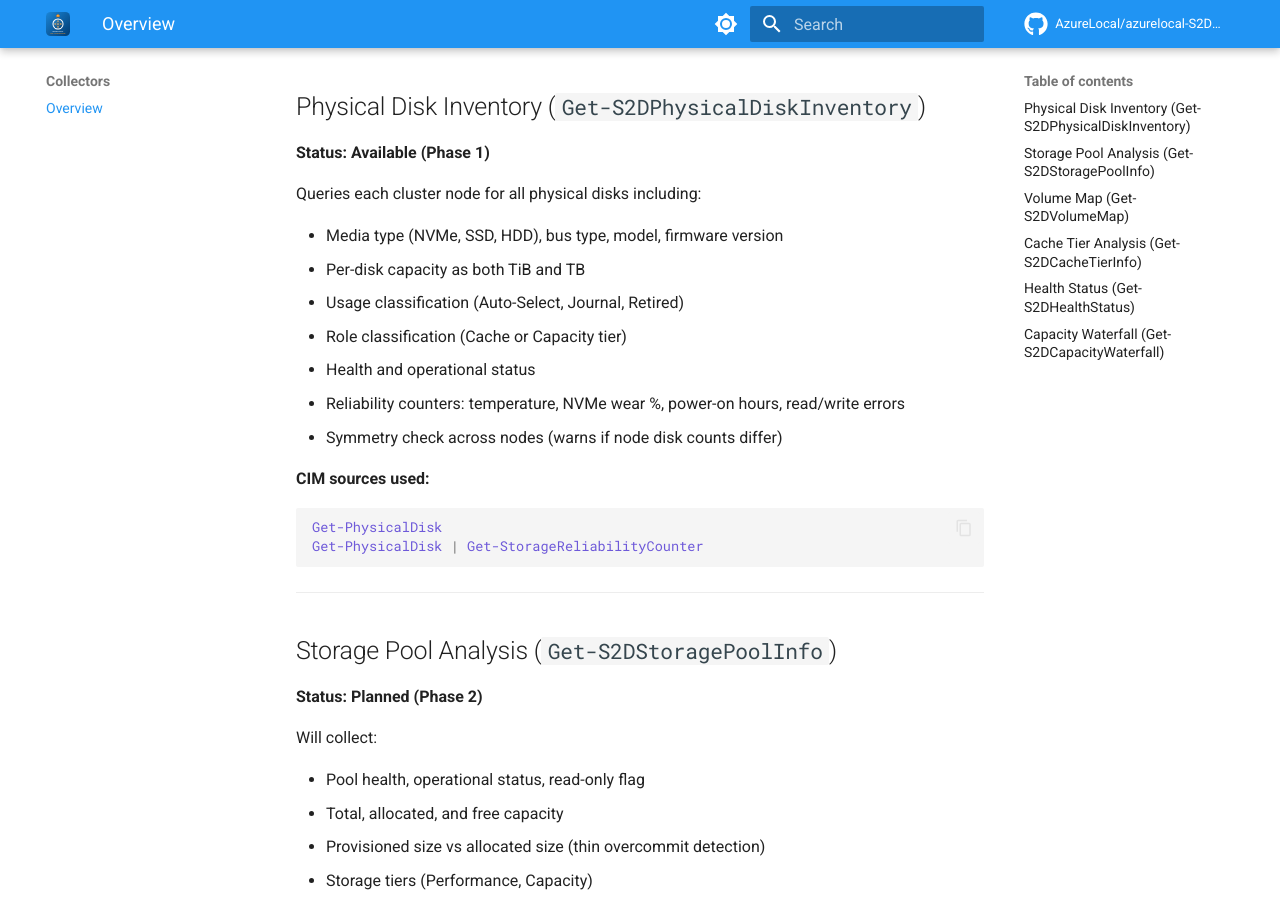
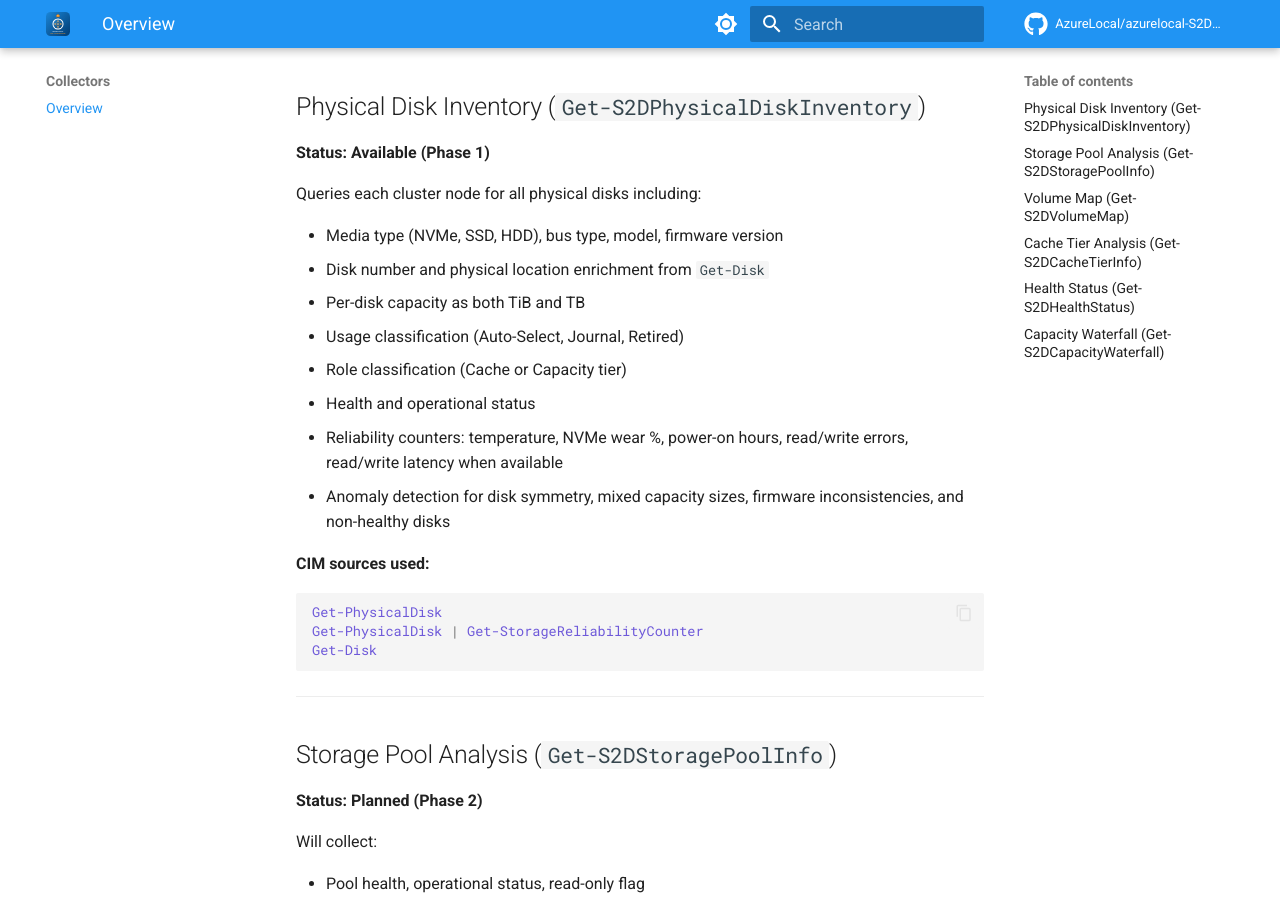
Before and after one commit to AzureLocal/azurelocal-S2DCartographer, an MkDocs documentation site: the page built from docs/collectors.md, in a window 1280 px wide and 900 px high, scrolled down 230 px. Built offline with MkDocs 1.6.1 and Material for MkDocs 9.7.7, drawn with Linux system fonts in a browser that asks for light colours; comment, search, counter and statistics services are not loaded.

Commit message:
docs: update collectors.md to reflect Get-S2DPhysicalDiskInventory implementation
Add Get-Disk enrichment, latency counters, anomaly detection details,
and the Get-Disk CIM source entry.

Co-Authored-By: Claude Sonnet 4.6 <noreply@anthropic.com>

````diff
--- a/docs/collectors.md
+++ b/docs/collectors.md
@@ -9,18 +9,20 @@ S2DCartographer collects data from your cluster using standard PowerShell storag
 Queries each cluster node for all physical disks including:
 
 - Media type (NVMe, SSD, HDD), bus type, model, firmware version
+- Disk number and physical location enrichment from `Get-Disk`
 - Per-disk capacity as both TiB and TB
 - Usage classification (Auto-Select, Journal, Retired)
 - Role classification (Cache or Capacity tier)
 - Health and operational status
-- Reliability counters: temperature, NVMe wear %, power-on hours, read/write errors
-- Symmetry check across nodes (warns if node disk counts differ)
+- Reliability counters: temperature, NVMe wear %, power-on hours, read/write errors, read/write latency when available
+- Anomaly detection for disk symmetry, mixed capacity sizes, firmware inconsistencies, and non-healthy disks
 
 **CIM sources used:**
 
 ```powershell
 Get-PhysicalDisk
 Get-PhysicalDisk | Get-StorageReliabilityCounter
+Get-Disk
 ```
 
 ---
````
